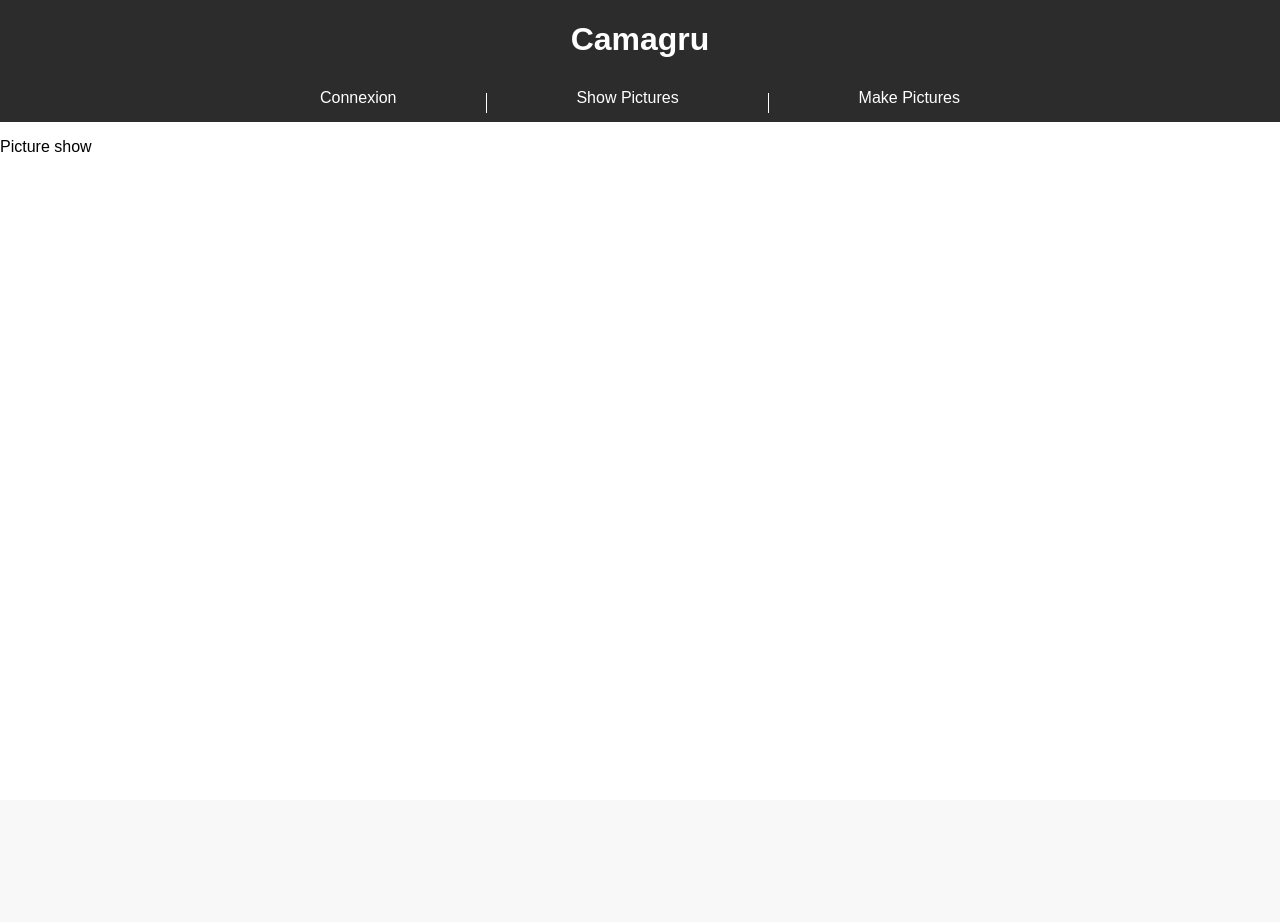
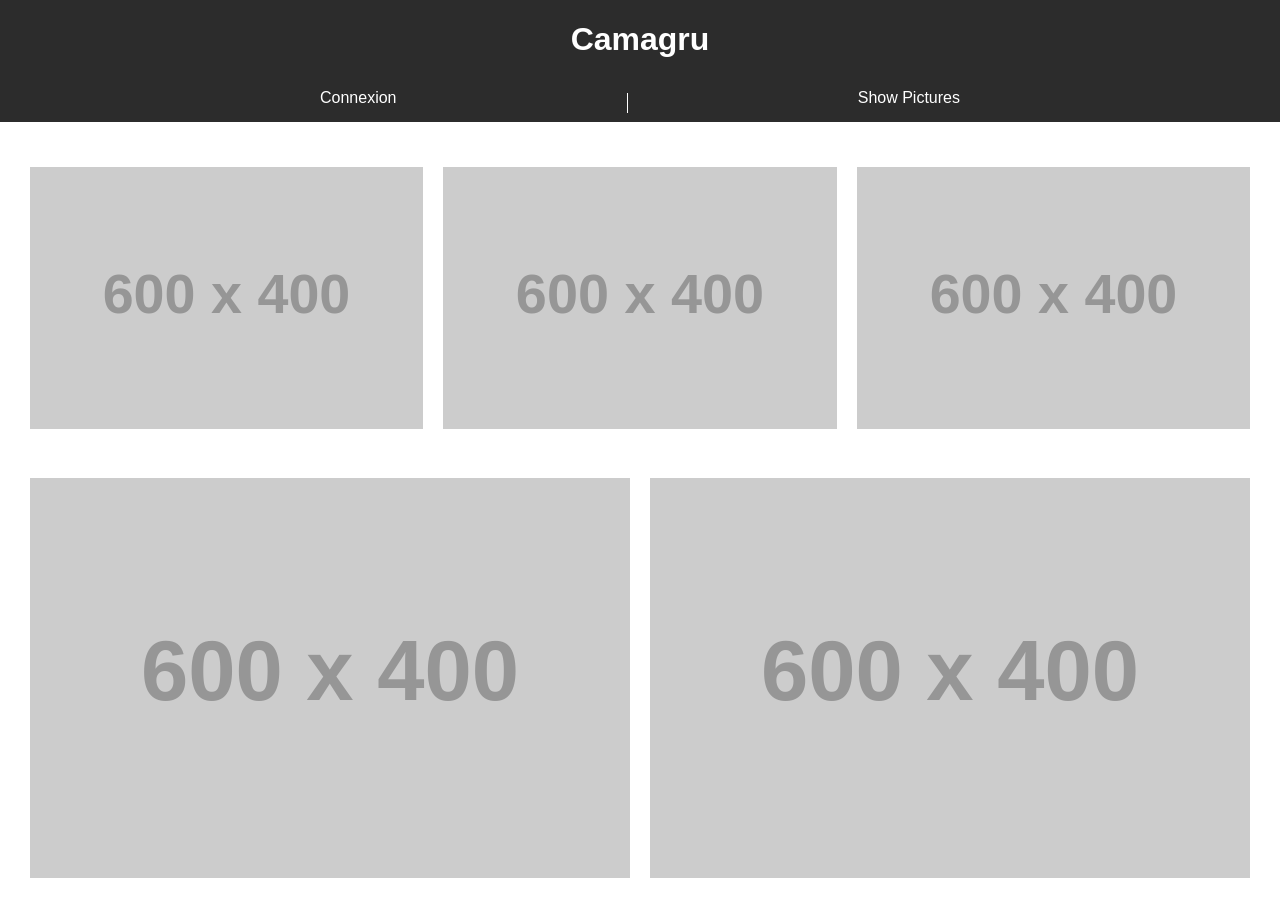
Before and after one commit to mathisfr/Camagru, a PHP site: page /templates/pages/showpictures.php in a window 1280 px wide. Before the commit the page ends 800 px from the top, so only its background shows below. Run offline with PHP 8.4, Linux system fonts and the light colour scheme; some libraries are stand-ins or nearby versions.

Commit message:
start base showpicture page and clean a little bit code

```diff
--- a/php-files/js/app.js
+++ b/php-files/js/app.js
@@ -25,6 +25,7 @@ function switchButton(){
     var divLogin = document.getElementById("home-login");
     var divRegister = document.getElementById("home-register");
 
+    if (buttonLogin !== null) {
         buttonLogin.addEventListener("click", function(){
             divLogin.style.display = "block";
             divRegister.style.display = "none";
@@ -33,6 +34,7 @@ function switchButton(){
             divLogin.style.display = "none";
             divRegister.style.display = "block";
         });
+    }
 }
 
 /**
@@ -47,11 +49,13 @@ function hamburgerMenu(){
     var hamburger = document.getElementById("nav-hamburger");
     var menu = document.getElementById("nav-menu");
 
+    if (hamburger !== null){
         hamburger.addEventListener("click", function(){
-        if(menu.style.display === "none"){
+            if(menu.style.display === "block"){
+                menu.style.display = "none";
+            }else{
                 menu.style.display = "block";
-        }else{
-            menu.style.display = "none";
             }
         });
     }
+}
--- a/php-files/src/models/login.php
+++ b/php-files/src/models/login.php
@@ -17,6 +17,7 @@
                 return false;
             }
             $email = $data["email"];
+            $request->closeCursor();
             return true;
         }
     }
--- a/php-files/src/models/register.php
+++ b/php-files/src/models/register.php
@@ -12,5 +12,6 @@ class Register {
             ":email" => $email,
             ":pass" => $password,
         ]);
+        $request->closeCursor();
     }
 }
--- a/php-files/src/tools/DatabaseConnection.php
+++ b/php-files/src/tools/DatabaseConnection.php
@@ -6,10 +6,11 @@ class DatabaseConnection
     public function __construct()
     {
         try {
-            $this->connection = $mysqlClient = new PDO(
+            $this->connection = new PDO(
                 'mysql:host=mariadb;dbname=camagru;charset=UTF8;unix_socket=/var/run/mysqld/mysql.sock',
                 'root',
                 'root');
+            $this->connection->setAttribute(PDO::ATTR_ERRMODE, PDO::ERRMODE_EXCEPTION);
             }
             catch(PDOException $e){
                 die('Erreur : '.$e->getMessage());
--- a/php-files/src/tools/User.php
+++ b/php-files/src/tools/User.php
@@ -1,8 +1,4 @@
 <?php
-if (session_status() === PHP_SESSION_NONE) {
-    session_start();
-}
-
 class User{
     public static function getUsername(): string{
         if (isset($_SESSION["username"])){
--- a/php-files/styles/global.css
+++ b/php-files/styles/global.css
@@ -21,3 +21,17 @@ body{
     font-family: Arial, Helvetica, sans-serif;
     flex-direction: column;
 }
+
+.submit-button{
+    transition: 0.5s;
+    background-color: var(--grey);
+    border: none;
+    margin-bottom: 15px;
+    padding: 15px;
+    outline: none;
+}
+
+.submit-button:hover {
+    cursor: pointer;
+    background-color: var(--grey-shadow);
+  }
--- a/php-files/styles/header.css
+++ b/php-files/styles/header.css
@@ -1,6 +1,8 @@
 @import url("global.css");
 
 header{
+    position: sticky;
+    top: 0px;
     display: flex;
     flex-direction: column;
     background-color: var(--black);
@@ -31,6 +33,10 @@ header a{
     color: white;
 }
 
+#nav-menu{
+    display: none;
+}
+
 header nav{
     margin-top: 10px;
 }
@@ -44,7 +50,10 @@ header a:hover{
 }
 
 .nav-separator{
-    display: none;
+    display: block;
+    background-color: white;
+    height: 1px;
+    width: 50%;;
 }
 
 #nav-hamburger{
@@ -62,7 +71,9 @@ header a:hover{
     #nav-hamburger{
         display: none;
     }
-
+    #nav-menu{
+        display: block;
+    }
     header ul{
         padding: 0;
         display: flex;
--- a/php-files/styles/home.css
+++ b/php-files/styles/home.css
@@ -30,23 +30,14 @@
     flex-direction: column;
 }
 
-#home-login input, #home-register input{
+
+#home-login input:not([type=submit]), #home-register input:not([type=submit]){
     margin-bottom: 15px;
     padding: 15px;
     border: none;
     border-bottom: var(--black) 1px solid;
     outline: none;
 }
-
-#home-login input[type=submit], #home-register input[type=submit]{
-    transition: 0.5s;
-    background-color: var(--grey);
-    border: none;
-}
-
-#home-login input[type=submit]:hover, #home-register input[type=submit]:hover {
-    background-color: var(--grey-shadow);
-  }
 
 #home-register{
     display: none;
--- /dev/null
+++ b/php-files/styles/showpictures.css
@@ -0,0 +1,38 @@
+#showpictures{
+    display: flex;
+    flex-direction: column;
+    height: 100vh;
+    box-sizing: border-box;
+    padding: 20px;
+}
+
+#pictures{
+    display: flex;
+    flex-direction: column;
+    box-sizing: border-box;
+}
+
+.picture{
+    width: 100%;
+    margin-top: 10px;
+    margin-bottom: 10px;
+}
+
+@media only screen and (min-width: 600px){
+    #pictures{
+        display: flex;
+        align-items: center;
+        flex-direction: row;
+        flex-wrap: wrap;
+        box-sizing: border-box;
+        justify-content: flex-start;
+        box-sizing: border-box;
+        height: 100vh;
+    }
+
+    .picture{
+        width: 350px;
+        margin: 10px;
+        flex: 1 0 calc(25%);
+    }
+}
--- a/php-files/templates/header.php
+++ b/php-files/templates/header.php
@@ -1,8 +1,4 @@
 <?php
-    if (session_status() === PHP_SESSION_NONE) {
-        session_start();
-    }
-
     require_once(__DIR__ ."/../src/tools/User.php");
     $isUserLogged = User::isLogged();
 ?>
@@ -15,13 +11,16 @@
                 <div class="nav-separator"></div>
             <?php endif; ?>
             <li><a href="router.php?page=showpictures">Show Pictures</a></li>
-            <div class="nav-separator"></div>
-            <li><a href="router.php?page=makepicture">Make Pictures</a></li>
             <?php if ($isUserLogged): ?>
+                <div class="nav-separator"></div>
+                <li><a href="router.php?page=makepicture">Make Pictures</a></li>
+                <div class="nav-separator"></div>
+                <li><a href="router.php?page=profile">Profile</a></li>
                 <div class="nav-separator"></div>
                 <li><a href="router.php?page=logout">Logout</a></li>
             <?php endif; ?>
         </ul>
     </nav>
     <li id="nav-hamburger"><i class="gg-menu"></i></li>
+    <script type="text/javascript" src="../../js/app.js"></script>
 </header>
--- a/php-files/templates/layout.php
+++ b/php-files/templates/layout.php
@@ -8,9 +8,11 @@
     <link rel="stylesheet" href="../../styles/home.css">
     <link rel="stylesheet" href="../../styles/header.css">
     <link rel="stylesheet" href="../../styles/icons.css">
+    <link rel="stylesheet" href="../../styles/showpictures.css">
+    <link rel="stylesheet" href="../../styles/profile.css">
 </head>
 <body>
-    <?php include 'header.php';?>
+    <?php require_once('header.php');?>
     <?= $content ?>
 </body>
 </html>
--- a/php-files/templates/pages/404.php
+++ b/php-files/templates/pages/404.php
@@ -1,11 +1,11 @@
 <?
-    $title = "Camagru - Login";
     ob_start();
+    $title = "Camagru - 404";
 ?>
-<div>
+<main>
     <h1>404 - Page not found</h1>
     <p>Sorry, the page you are looking for does not exist.</p>
-</div>
+</main>
 <?
     $content = ob_get_clean();
     require (__DIR__.'/../layout.php');
--- a/php-files/templates/pages/showpictures.php
+++ b/php-files/templates/pages/showpictures.php
@@ -1,10 +1,16 @@
 <?php
+    ob_start();
     $title = "Camagru - Show Pictures";
-    ob_start();
 ?>
-<div>
-    <p>Picture show</p>
-</div>
+<main id="showpictures">
+    <article id="pictures">
+        <img class="picture" src="https://placehold.co/600x400/png" alt="picture">
+        <img class="picture" src="https://placehold.co/600x400/png" alt="picture">
+        <img class="picture" src="https://placehold.co/600x400/png" alt="picture">
+        <img class="picture" src="https://placehold.co/600x400/png" alt="picture">
+        <img class="picture" src="https://placehold.co/600x400/png" alt="picture">
+    </article>
+</main>
 <?
     $content = ob_get_clean();
     require_once(__DIR__.'/../layout.php');
```
Also changed, not shown: php-files/router.php (+26 -2 lines), php-files/src/controllers/update.php (added, +30 -0 lines), php-files/src/models/update.php (added, +33 -0 lines), php-files/styles/profile.css (added, +42 -0 lines), php-files/templates/pages/home.php (+13 -14 lines), php-files/templates/pages/makepicture.php (+4 -13 lines), php-files/templates/pages/profile.php (added, +25 -0 lines). Lines whose indentation alone changed are shown as unchanged.
